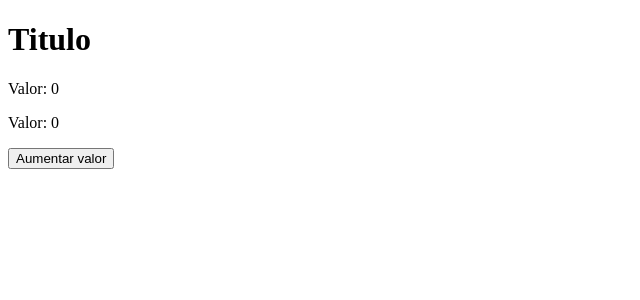
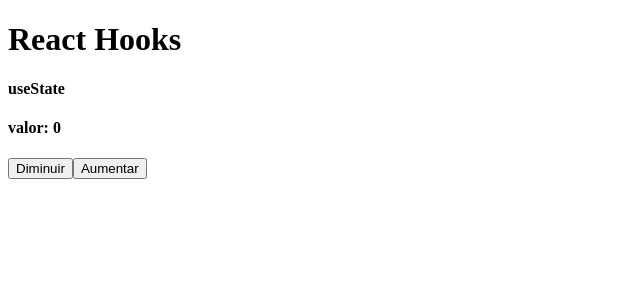
Before and after one commit to danielBRTanimacao/React-estudo, a React (Vite) app in the folder react-04-hooks/: page / in a window 1280 px wide. Shown: the top 300 px of the page, without its empty margins (0-640 px from the left). Built offline with nearby package versions, Linux system fonts and the light colour scheme.

Commit message:
Aula Hooks UseState

```diff
--- a/react-04-hooks/src/App.jsx
+++ b/react-04-hooks/src/App.jsx
@@ -1,18 +1,12 @@
-import { useState } from "react";
+import React from "react";
+
+import HookState from "./components/UseState01";
 
 export default () => {
-    const [value, setValor] = useState(0);
-
-    function aumentar() {
-        setValor((oldValue) => oldValue + 1);
-    }
-
     return (
         <>
-            <h1>Titulo</h1>
-            <p>Valor: {value}</p>
-            <p>Valor: {value}</p>
-            <button onClick={aumentar}>Aumentar valor</button>
+            <h1>React Hooks</h1>
+            <HookState />
         </>
     );
 };
--- /dev/null
+++ b/react-04-hooks/src/components/UseState01.jsx
@@ -0,0 +1,22 @@
+import { useState } from "react";
+
+export default () => {
+    const [value, setValue] = useState(0);
+
+    function diminuir() {
+        setValue((valueOld) => valueOld - 1);
+    }
+
+    function aumentar() {
+        setValue((valueOld) => valueOld + 1);
+    }
+
+    return (
+        <>
+            <h4>useState</h4>
+            <h4>valor: {value}</h4>
+            <button onClick={diminuir}>Diminuir</button>
+            <button onClick={aumentar}>Aumentar</button>
+        </>
+    );
+};
```
